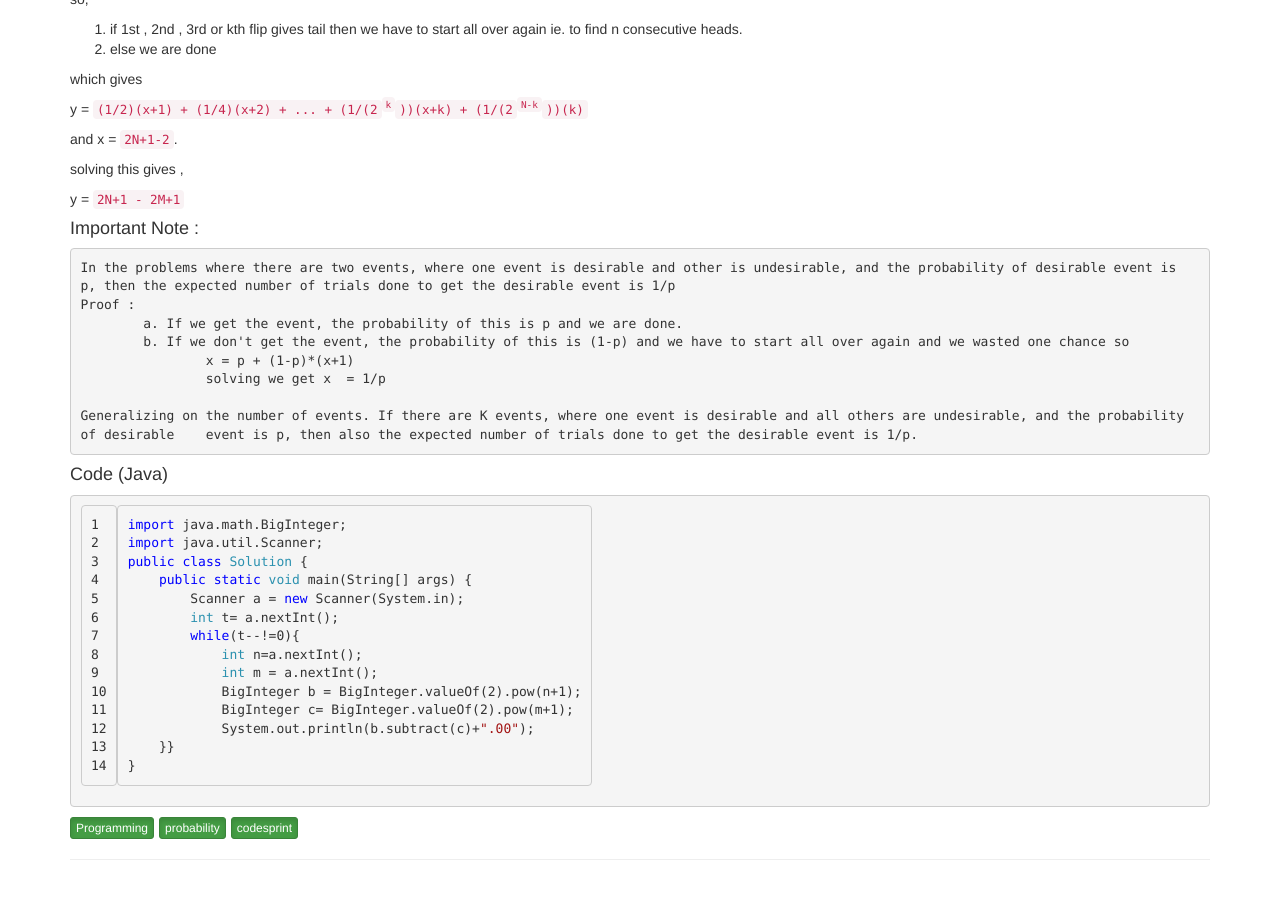
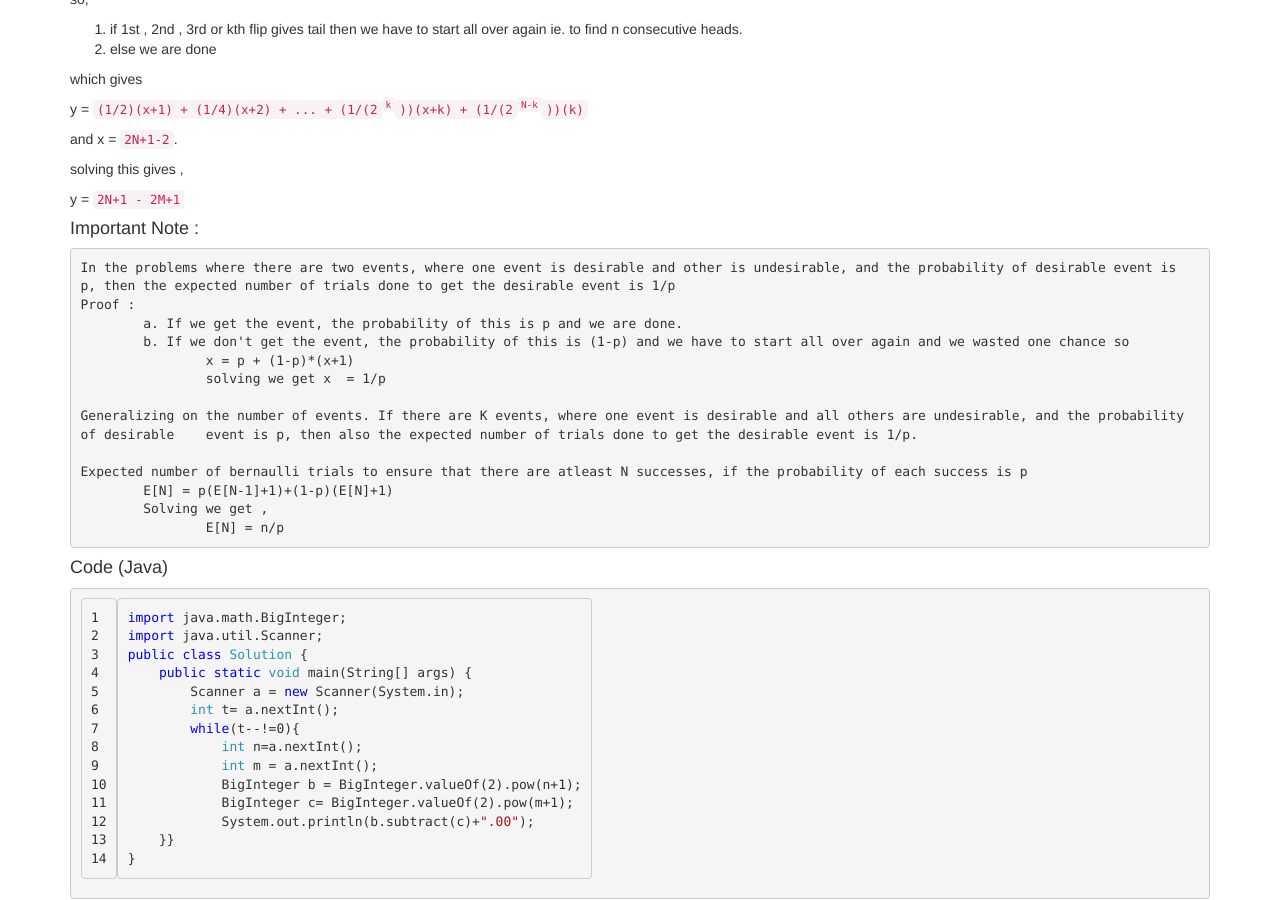
Before and after one commit to aakash01/aakash01.github.io, a Jekyll site: the page built from _posts/2014-03-15-coin-tosses.md, in a window 1280 px wide and 900 px high, scrolled down 1567 px. Built offline with Jekyll 4.4.1, drawn with Linux system fonts in a browser that asks for light colours; nearby versions of some CDN libraries; library files that are not in the unit come from our copies.

Commit message:
fixed markdown errors

```diff
--- a/_posts/2014-03-15-coin-tosses.md
+++ b/_posts/2014-03-15-coin-tosses.md
@@ -119,6 +119,11 @@ y = `2N+1 - 2M+1`
 
 	Generalizing on the number of events. If there are K events, where one event is desirable and all others are undesirable, and the probability of desirable 	event is p, then also the expected number of trials done to get the desirable event is 1/p.
 
+	Expected number of bernaulli trials to ensure that there are atleast N successes, if the probability of each success is p
+		E[N] = p(E[N-1]+1)+(1-p)(E[N]+1)
+		Solving we get ,
+			E[N] = n/p
+
 
 #### Code (Java)
 
```
